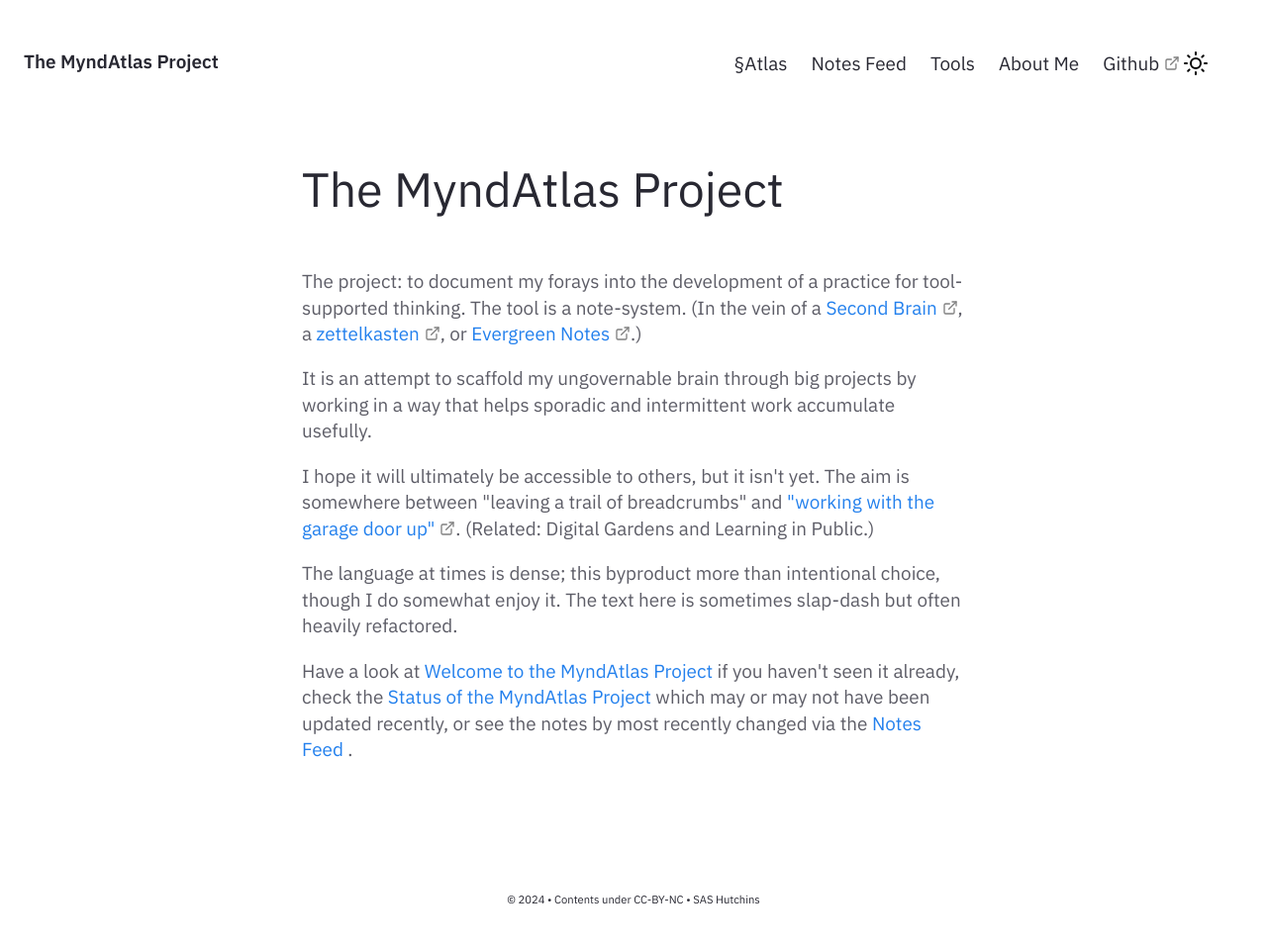
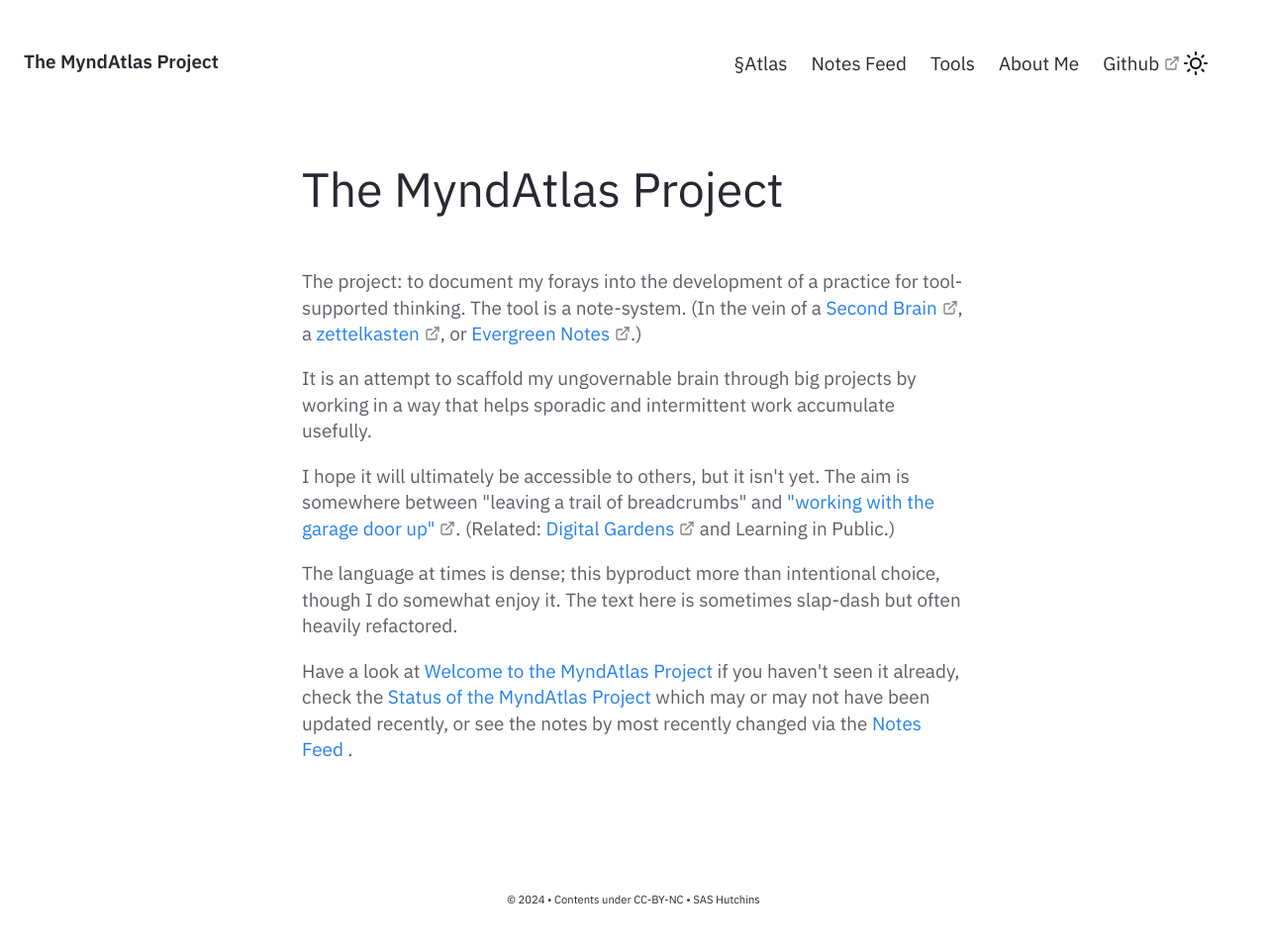
Before and after one commit to myndatlas/myndatlas.github.io, a Jekyll site: the page built from pages/index.md, in a window 1280 px wide. Shown: the whole page at 99% size. Built offline with Jekyll 4.4.1, drawn with Linux system fonts in a browser that asks for light colours; part of the change alters nothing that is shown.

Commit message:
update landing

```diff
--- a/_includes/Homepage.html
+++ b/_includes/Homepage.html
@@ -8,7 +8,7 @@
             It is an attempt to scaffold my ungovernable brain through big projects by working in a way that helps sporadic and intermittent work accumulate usefully.
         </p>
         <p>
-           I hope it will ultimately be accessible to others, but it isn't yet. The aim is somewhere between "leaving a trail of breadcrumbs" and <a href="https://notes.andymatuschak.org/Work_with_the_garage_door_up">"working with the garage door up"</a>. (Related: Digital Gardens and Learning in Public.)
+           I hope it will ultimately be accessible to others, but it isn't yet. The aim is somewhere between "leaving a trail of breadcrumbs" and <a href="https://notes.andymatuschak.org/Work_with_the_garage_door_up">"working with the garage door up"</a>. (Related: <a href="https://maggieappleton.com/garden-history">Digital Gardens</a> and Learning in Public.)
         </p>
         <p>
             The language at times is dense; this byproduct more than intentional choice, though I do somewhat enjoy it. The text here is sometimes slap-dash but often heavily refactored.
```
